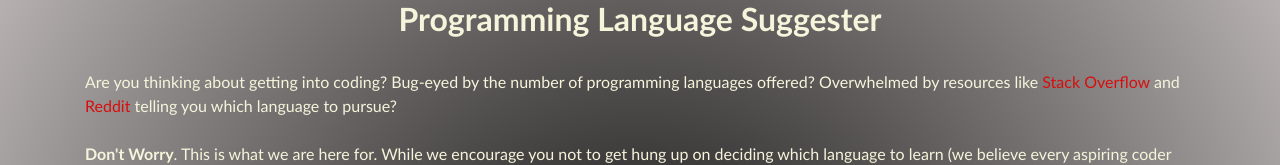
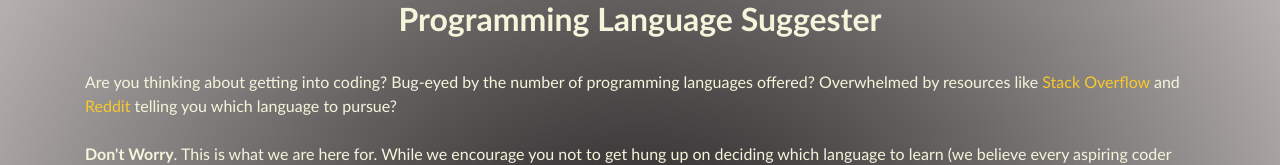
Before and after one commit to colchapm/programming-language-suggester, a plain HTML site: page index.html in a window 1280 px wide. Shown: the top 165 px of the page. Drawn offline with Linux system fonts and the light colour scheme.

Commit message:
modify <a links in css to make site more legible.

```diff
--- a/css/styles.css
+++ b/css/styles.css
@@ -47,7 +47,7 @@ body {
 }
 
 a {
-  color:rgb(216, 14, 14);
+  color:rgb(248, 200, 43);
 }
 
 #suggestion {
```
